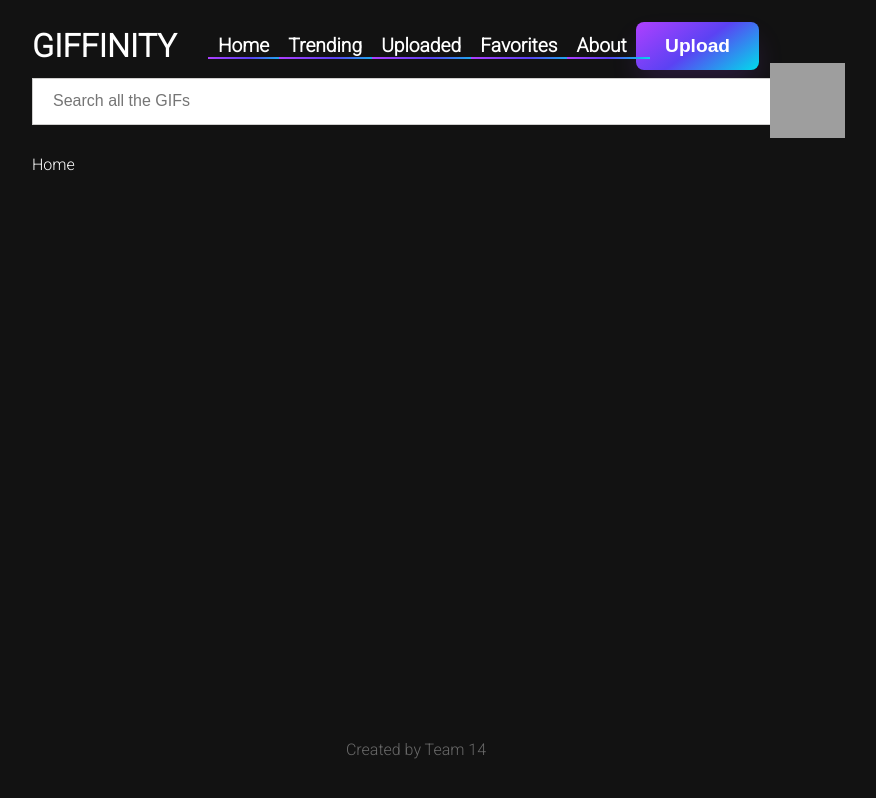
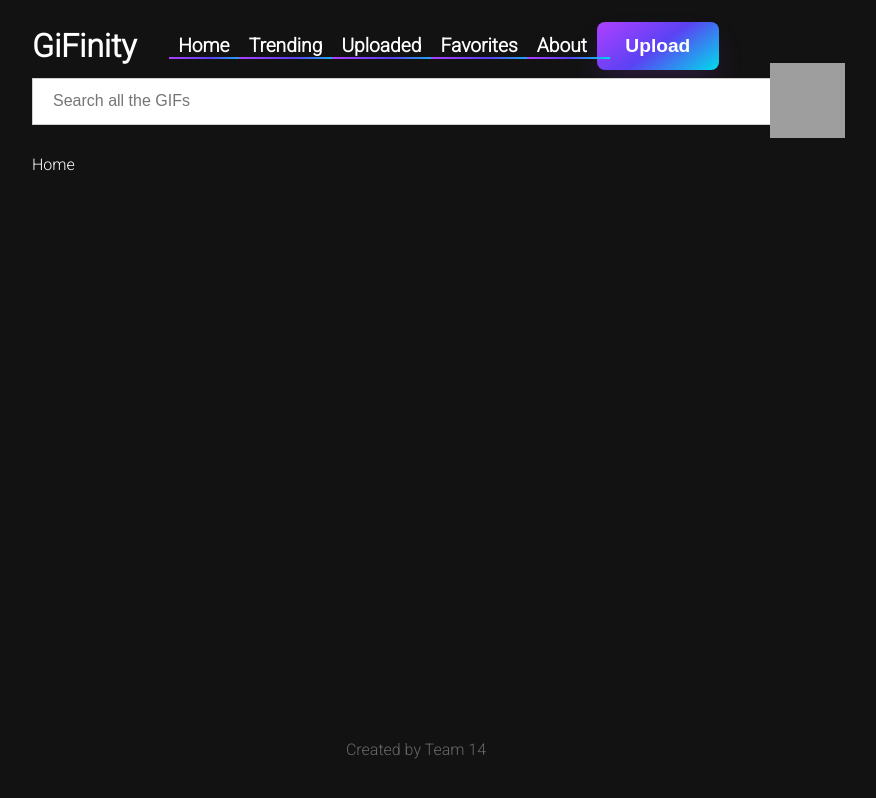
Before and after one commit to Giphy-Project-Buddy-Group-14/Giphy, a website with bundled scripts: page index.html in a window 1280 px wide. Shown: the whole page, without its empty margins (224-1100 px from the left). Built offline with nearby package versions, Linux system fonts and the light colour scheme; grey boxes are pictures that could not be loaded.

Commit message:
Cleaning and correcting the HTML page

```diff
--- a/index.html
+++ b/index.html
@@ -4,31 +4,28 @@
 <head>
   <meta charset="UTF-8">
   <meta name="viewport" content="width=device-width, initial-scale=1.0">
-  <title>Giphy</title>
+  <title>GiFinity</title>
   <link rel="stylesheet" href="./styles/main.css">
   <link rel="preconnect" href="https://fonts.gstatic.com">
   <link href="https://fonts.googleapis.com/css2?family=Roboto:wght@300&display=swap" rel="stylesheet">
-  <link rel="preconnect" href="https://fonts.gstatic.com">
   <link rel="stylesheet" href='https://unpkg.com/boxicons@2.0.7/css/boxicons.min.css'>
-  <link rel="stylesheet" href="https://fonts.googleapis.com/css2?family=Poppins:wght@300;400;500&display=swap">
 </head>
 
 <body>
   <div id="app">
-    <header></header>
     <nav>
-      <h1 id="logo-text">GIFFINITY</h1>
+      <h1 id="logo-text">GiFinity</h1>
       <!-- <img src="/images/logo_gifinity_black-removebg-preview.png"/> -->
       <a href="#" class="nav-link" data-page="home">Home</a>
       <a href="#" class="nav-link" data-page="trending">Trending</a>
       <a href="#" class="nav-link" data-page="uploaded">Uploaded</a>
       <a href="#" class="nav-link" data-page="favorites">Favorites</a>
       <a href="#" class="nav-link" data-page="about">About</a>
-      <button href="#" class="nav-link" data-page="upload">Upload</button>
+      <button class="nav-link" data-page="upload">Upload</button>
       <form class="search-container">
         <input type="text" id="search" placeholder="Search all the GIFs">
         <a href="#"><img class="search-icon"
-            src="http://www.endlessicons.com/wp-content/uploads/2012/12/search-icon.png"></a>
+          src="http://www.endlessicons.com/wp-content/uploads/2012/12/search-icon.png"></a>
       </form>
     </nav>
     <div id="container">
```
